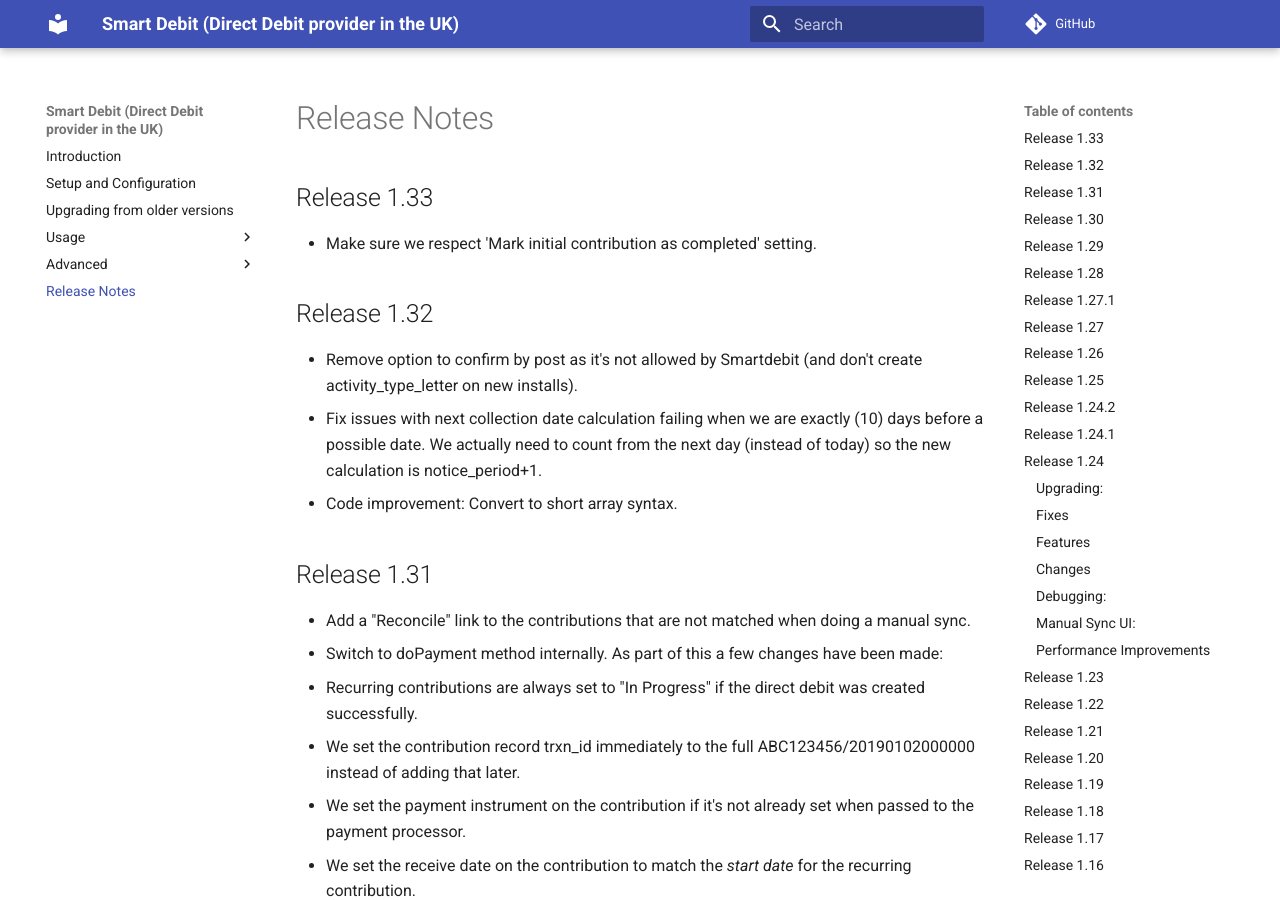
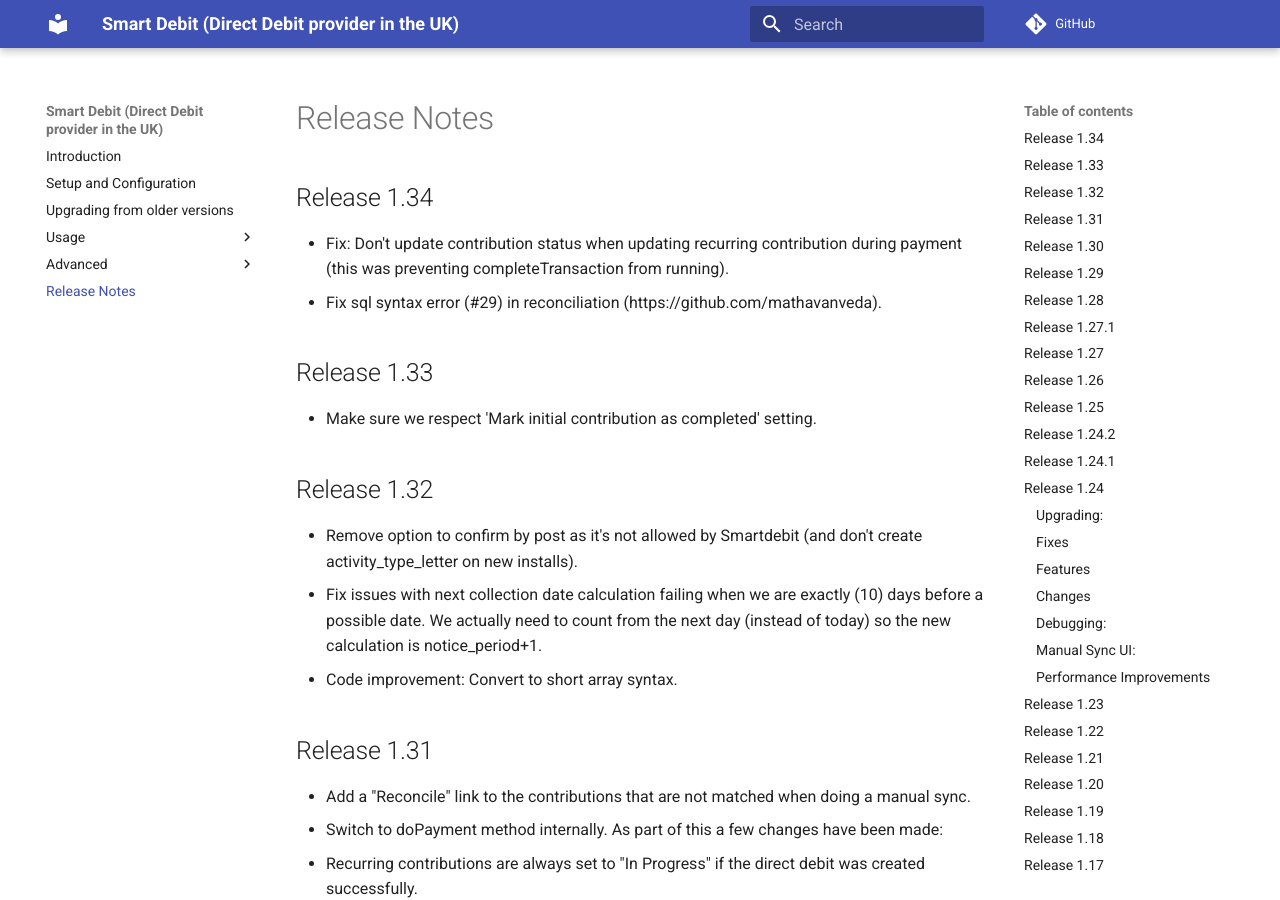
Before and after one commit to mattwire/org.civicrm.smartdebit, an MkDocs documentation site: the page built from docs/release/release_notes.md, in a window 1280 px wide and 900 px high. Built offline with MkDocs 1.6.1 and Material for MkDocs 9.7.7, drawn with Linux system fonts in a browser that asks for light colours; comment, search, counter and statistics services are not loaded; old or Windows-style settings are respelled for this version of MkDocs.

Commit message:
Update for 1.34 release

```diff
--- a/docs/release/release_notes.md
+++ b/docs/release/release_notes.md
@@ -1,3 +1,8 @@
+## Release 1.34
+
+* Fix: Don't update contribution status when updating recurring contribution during payment (this was preventing completeTransaction from running).
+* Fix sql syntax error (#29) in reconciliation (https://github.com/mathavanveda).
+
 ## Release 1.33
 
 * Make sure we respect 'Mark initial contribution as completed' setting.
--- a/info.xml
+++ b/info.xml
@@ -15,8 +15,8 @@
     <url desc="Author">https://www.mjwconsult.co.uk</url>
     <url desc="Licensing">http://www.gnu.org/licenses/agpl-3.0.html</url>
   </urls>
-  <releaseDate>2019-07-26</releaseDate>
-  <version>1.33</version>
+  <releaseDate>2019-08-23</releaseDate>
+  <version>1.34</version>
   <develStage>stable</develStage>
   <compatibility>
     <ver>5.13</ver>
```
